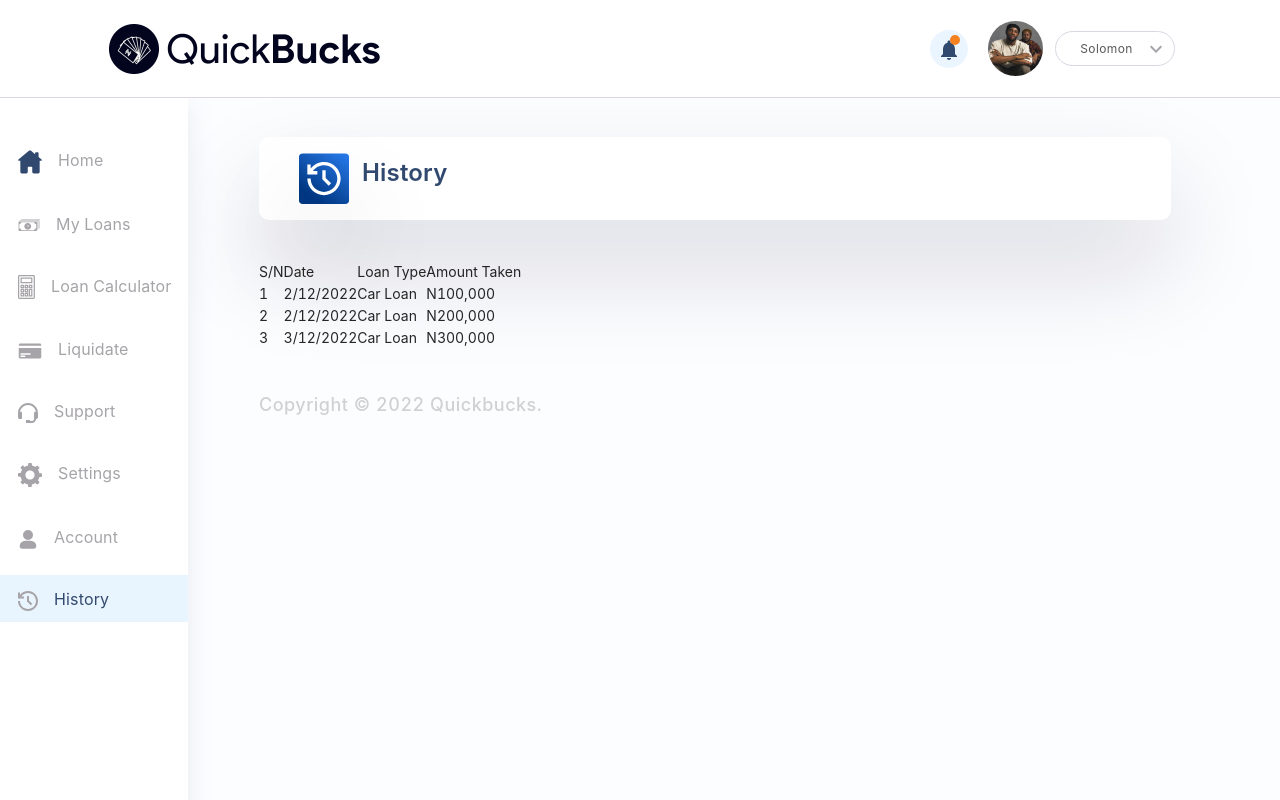
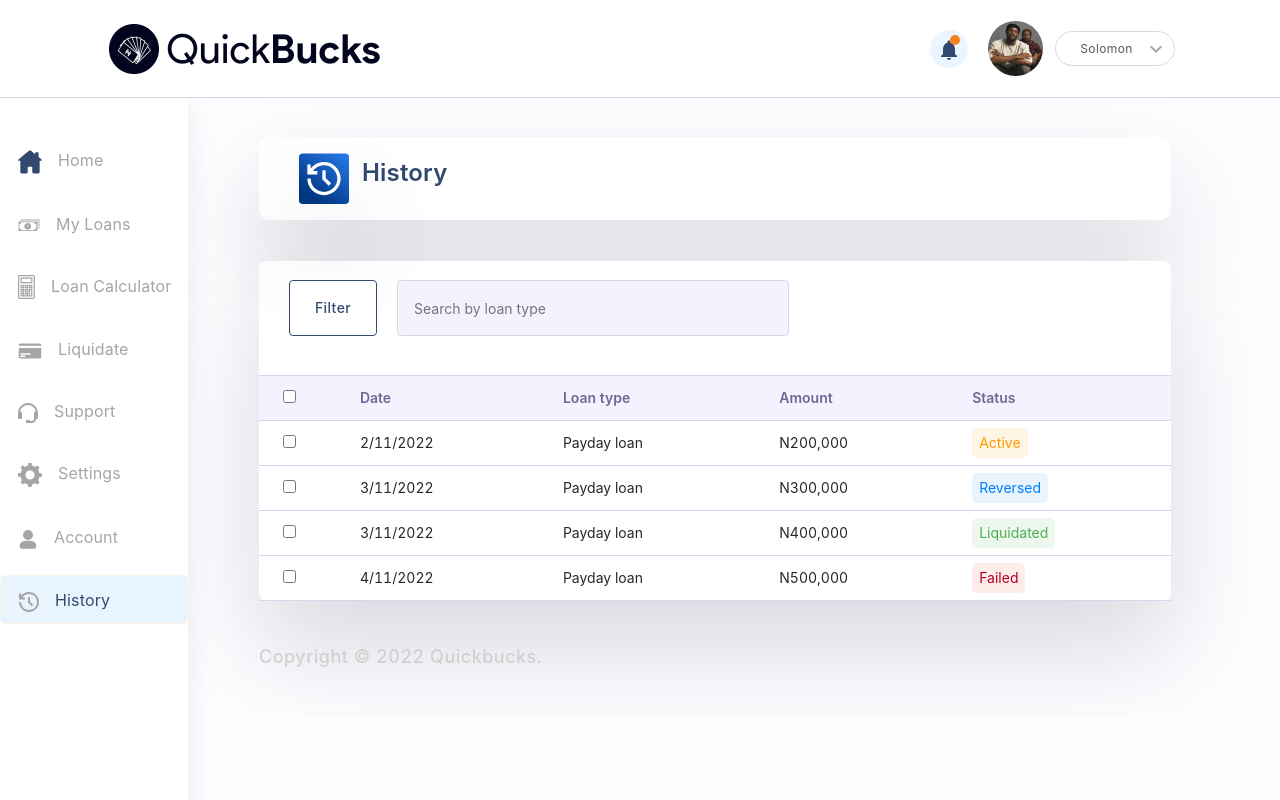
Before and after one commit to G-Joe/quickbucks-frontend, a React (Create React App) app: page /dashboard/history in a window 1280 px wide. Built offline with nearby package versions, Linux system fonts and the light colour scheme; a web font is replaced by a local one.

Commit message:
created the history page

```diff
--- a/src/pages/Dashboard/History/index.scss
+++ b/src/pages/Dashboard/History/index.scss
@@ -0,0 +1,84 @@
+.tab-content {
+    background-color: #ffffff;
+    margin-right: 109px;
+    border-radius: 8px;
+    box-shadow: 0px 48px 100px rgba(17, 12, 46, 0.15);
+
+    .search-button {
+      width: 88px;
+      margin-bottom: 0px;
+    }
+
+    .search-box {
+      width: 392px;
+    }
+
+    .search-box input {
+      background-color: #f4f2ff;
+    }
+
+    .search {
+      display: flex;
+      gap: 20px;
+      padding:19px 0px 0px 20px;
+    }
+}
+
+.history-table{
+  width:100%;
+
+}
+
+.head{
+  background-color: #F4F2FF;
+  height:45px;
+  font-weight: 600;
+  color: #6E6893;
+  border-top: 1px solid  #D9D5EC;
+  border-bottom: 1px solid  #D9D5EC;
+}
+
+tbody > tr{
+  height:45px;
+  border-bottom: 1px solid  #D9D5EC;
+
+}
+
+td{
+  padding-left:24px;
+}
+.form-group {
+  gap: 0px;
+}
+
+.active{
+  color:#FF9800;
+  background-color: #fff5e5;
+  border: 1px solid #fff5e5;
+  padding:3px 6px 3px 6px;
+  border-radius: 5px;
+}
+
+.reversed{
+  color:#007DFF;
+  background-color: #e8f5fe  ;
+  border: 1px solid #e8f5fe;
+  padding:3px 6px 3px 6px;
+  border-radius: 5px;
+}
+
+.liquidated{
+  color:#4CAF50;
+  background-color: #edf7ed;
+  border: 1px solid #edf7ed;
+  padding:3px 6px 3px 6px;
+  border-radius: 5px;
+}
+
+.failed{
+  color:#B00020;
+  background-color: #feeceb;
+  border: 1px solid #feeceb;
+  padding:3px 6px 3px 6px;
+  border-radius: 5px;
+}
--- a/src/pages/Dashboard/History/index.tsx
+++ b/src/pages/Dashboard/History/index.tsx
@@ -1,6 +1,8 @@
 import historyLogo from "assets/history.svg"
 import Header from "components/Dashboard/Header/Header";
 import Tab from "./tab";
+import { Input, Button } from "components";
+import "./index.scss"
 
 
 
@@ -12,10 +14,19 @@ const History = () => {
       <div className="main-fit">
         <Header img={historyLogo} title="History" />
       </div>
-      <div>
-        <Tab/>
+      <div className="tab-content">
+        <div className="search">
+          <div className="search-button">
+
+            <Button label="Filter" variant="secondary--outline" />
+          </div>
+          <div className="search-box">
+
+            <Input label="" type="search" placeholder="Search by loan type" />
+          </div>
+        </div>
+            <Tab/>
       </div>
-
     </>
   );
 };
--- a/src/pages/Dashboard/History/tab.tsx
+++ b/src/pages/Dashboard/History/tab.tsx
@@ -1,49 +1,64 @@
 import React from 'react'
 import "./index.scss"
 
-const TableHeader = () =>{
-    return(
-        <thead>
+const TabHeader = () => {
+    return (
+      <thead className="head">
           <tr>
-                <td>S/N</td>
+              <td><input type="checkbox"/></td>
               <td>Date</td>
-                <td>Loan Type</td>
-                <td>Amount Taken</td>
+              <td>Loan type</td>
+              <td>Amount</td>
+              <td>Status</td>
           </tr>
       </thead>
     )
   }
-const TableBody = () =>{
-    return(
+
+  const TabBody = () =>{
+    return (
         <tbody>
         <tr>
-                <td>1</td>
-                <td>2/12/2022</td>
-                <td>Car Loan</td>
-                <td>N100,000</td>
+            <td><input type="checkbox"/></td>
+            <td>2/11/2022</td>
+            <td>Payday loan</td>
+            <td>N200,000</td>
+            <td><button  className="active">Active</button></td>
         </tr>
         <tr>
-                <td>2</td>
-                <td>2/12/2022</td>
-                <td>Car Loan</td>
-                <td>N200,000</td>
+            <td><input type="checkbox"/></td>
+            <td>3/11/2022</td>
+            <td>Payday loan</td>
+            <td>N300,000</td>
+            <td><button className="reversed">Reversed</button></td>
         </tr>
         <tr>
-                <td>3</td>
-                <td>3/12/2022</td>
-                <td>Car Loan</td>
-                <td>N300,000</td>
+            <td><input type="checkbox"/></td>
+            <td>3/11/2022</td>
+            <td>Payday loan</td>
+            <td>N400,000</td>
+            <td><button className="liquidated">Liquidated</button></td>
+        </tr>
+        <tr>
+            <td><input type="checkbox"/></td>
+            <td>4/11/2022</td>
+            <td>Payday loan</td>
+            <td>N500,000</td>
+            <td><button className="failed">Failed</button></td>
         </tr>
         </tbody>
     )
   }
 
+
 const Tab = () => {
   return (
-    <table>
-        <TableHeader/>
-        <TableBody/>
+    <div>
+        <table className="history-table">
+            <TabHeader/>
+            <TabBody/>
         </table>
+    </div>
 
   )
 }
--- a/src/pages/Dashboard/Liquidate/index.tsx
+++ b/src/pages/Dashboard/Liquidate/index.tsx
@@ -2,7 +2,7 @@ import headerLogo from "assets/liquidate-card.svg";
 import Header from "components/Dashboard/Header/Header";
 import Table from "pages/Dashboard/Liquidate/table";
 import { Input, Button } from "components";
-import "pages/Dashboard/Liquidate/table.scss";
+import "./table.scss";
 import { HiFilter, HiSearch } from "react-icons/hi";
 
 const Liquidate = () => {
--- a/src/pages/Dashboard/Liquidate/table.scss
+++ b/src/pages/Dashboard/Liquidate/table.scss
@@ -3,14 +3,6 @@
 
   tr:nth-child(odd) {
     background-color: #f4f7fcbf;
-  }
-
-  .table-content {
-    background-color: #ffffff;
-    margin-right: 109px;
-    border-radius: 8px;
-    padding: 24px 0px 22px 0px;
-    box-shadow: 0px 48px 100px rgba(17, 12, 46, 0.15);
   }
 
   td,
@@ -44,3 +36,11 @@
 .form-group {
   gap: 0px;
 }
+
+.table-content {
+  background-color: #ffffff;
+  margin-right: 109px;
+  border-radius: 8px;
+  padding: 24px 0px 22px 0px;
+  box-shadow: 0px 48px 100px rgba(17, 12, 46, 0.15);
+}
```
Also changed, not shown: src/pages/Dashboard/History/data.js (deleted, +0 -24 lines). Lines whose indentation alone changed are shown as unchanged.
